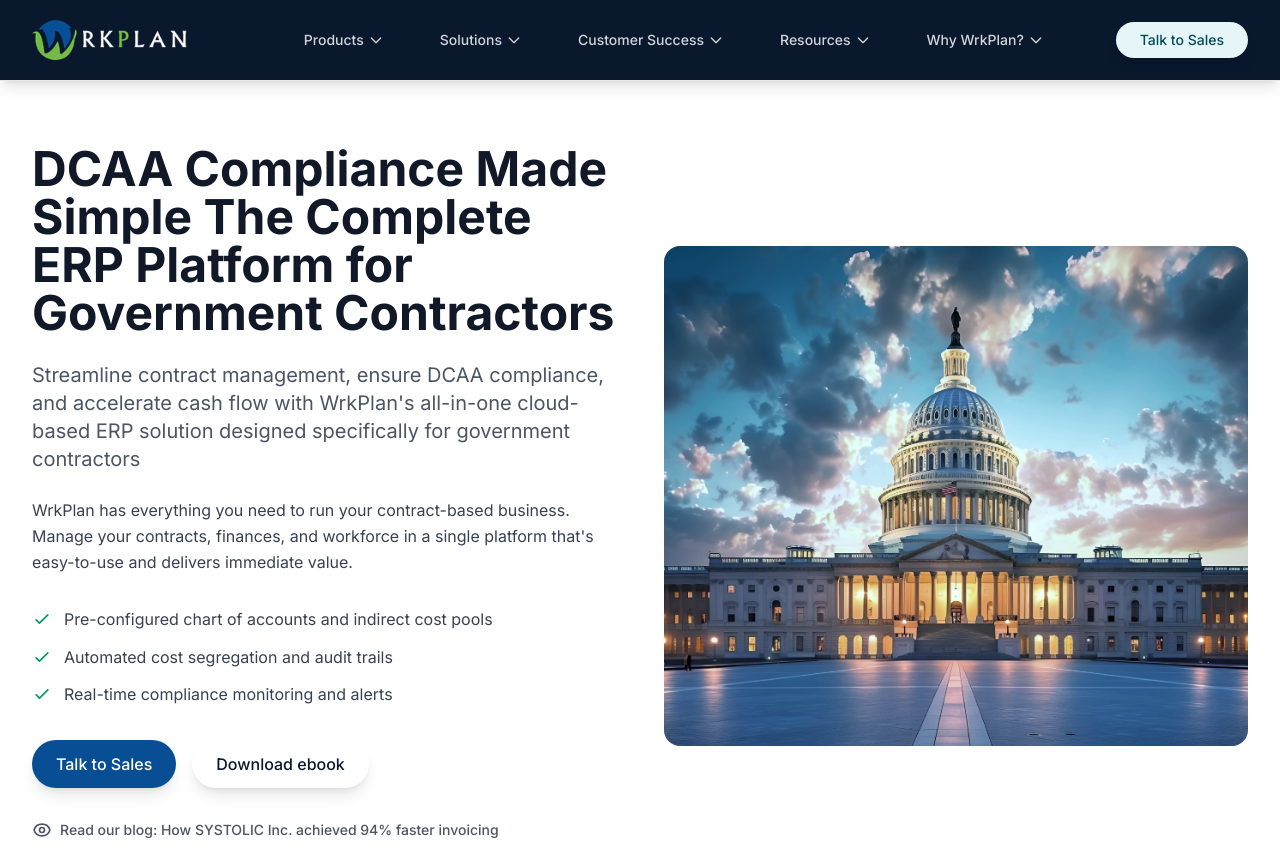
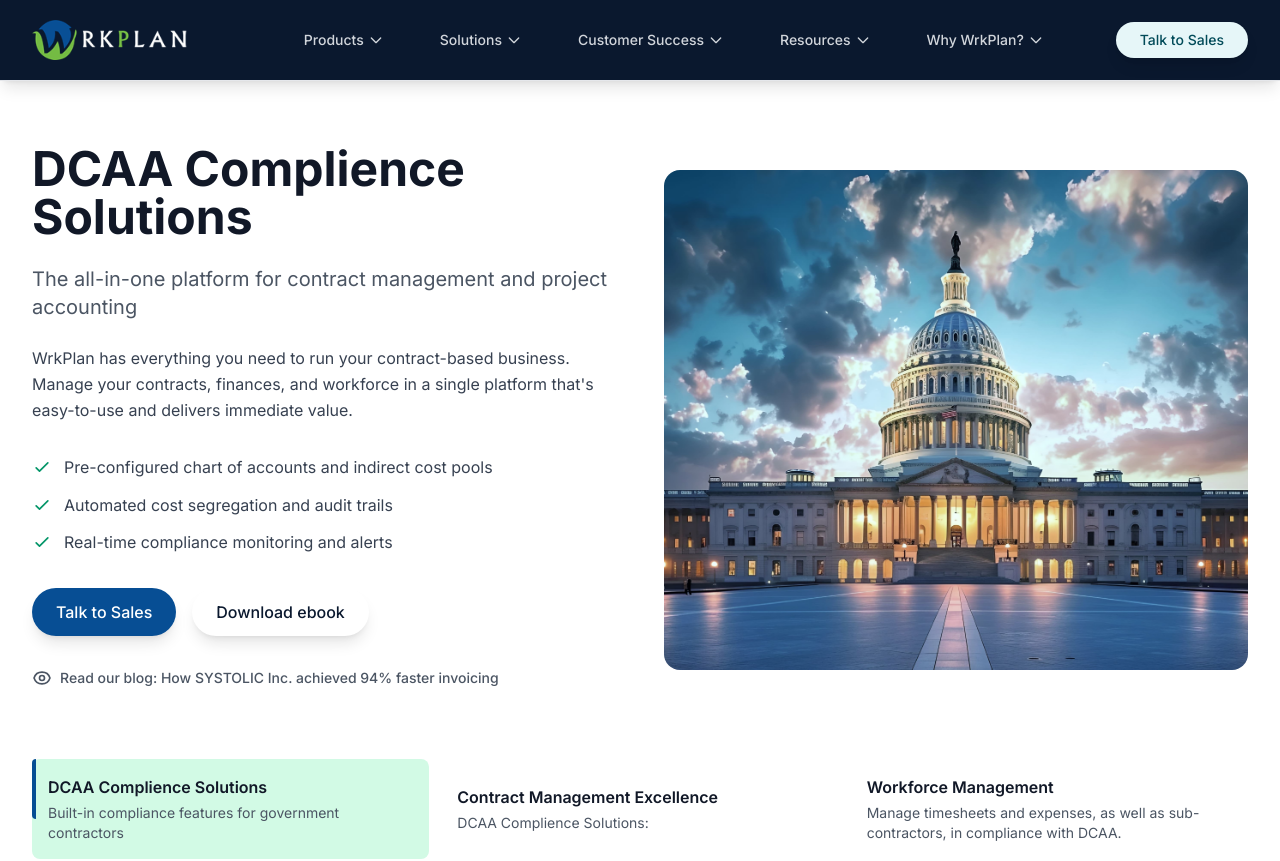
Before and after one commit to Pratip007/wrkplan, an Angular app: page /home in a window 1280 px wide. Shown: the top 861 px of the page. Built offline with nearby package versions, Linux system fonts and the light colour scheme.

Commit message:
banner modify

```diff
--- a/src/app/pages/home/home.component.ts
+++ b/src/app/pages/home/home.component.ts
@@ -225,15 +225,15 @@ export class HomeComponent implements OnInit, OnDestroy, AfterViewInit {
           description: 'Incurred cost submissions to the Defense Contract Audit Agency (DCAA) are required for all contracts where the Federal Acquisition Regulation (FAR) clause 52.216-7 is imposed. This process can take up a considerable amount of time and effort for your company or accountant to prepare. WrkPlan\'s optional Incurred Cost module produces those schedules in minutes!'
         }
       ],
-      image: '/assects/home/Solutions Overview/finance management.png'
+      image: '/assects/home/Solutions Overview/image.png'
     }
   };
 
   // Hero content data
   private heroData: { [key: string]: HeroData } = {
     'dcaa-compliance': {
-      headline: 'DCAA Compliance Made Simple The Complete ERP Platform for Government Contractors',
-      subheadline: 'Streamline contract management, ensure DCAA compliance, and accelerate cash flow with WrkPlan\'s all-in-one cloud-based ERP solution designed specifically for government contractors',
+      headline: 'DCAA Complience Solutions',
+      subheadline: 'The all-in-one platform for contract management and project accounting',
       description: 'WrkPlan has everything you need to run your contract-based business. Manage your contracts, finances, and workforce in a single platform that\'s easy-to-use and delivers immediate value.',
       primaryButton: 'Talk to Sales',
       secondaryButton: 'Download ebook',
```
Also changed, not shown: public/assects/home/Solutions Overview/image.png (added).
